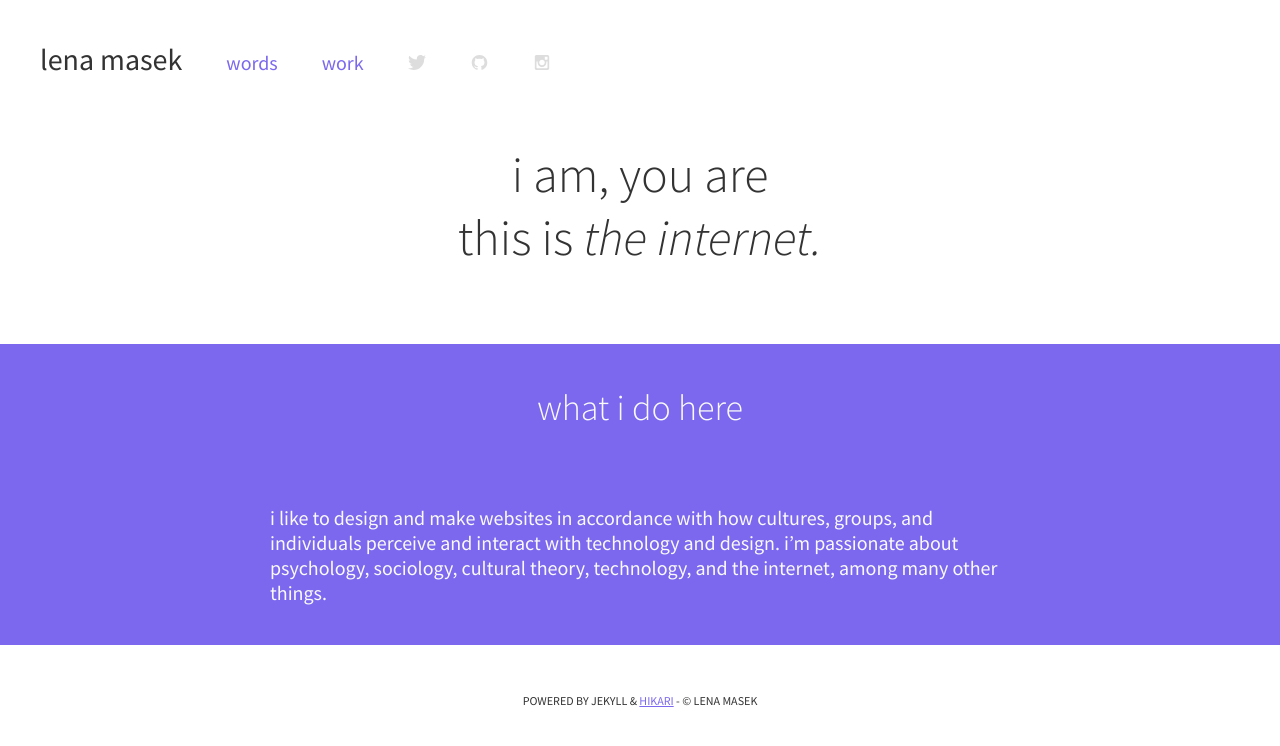
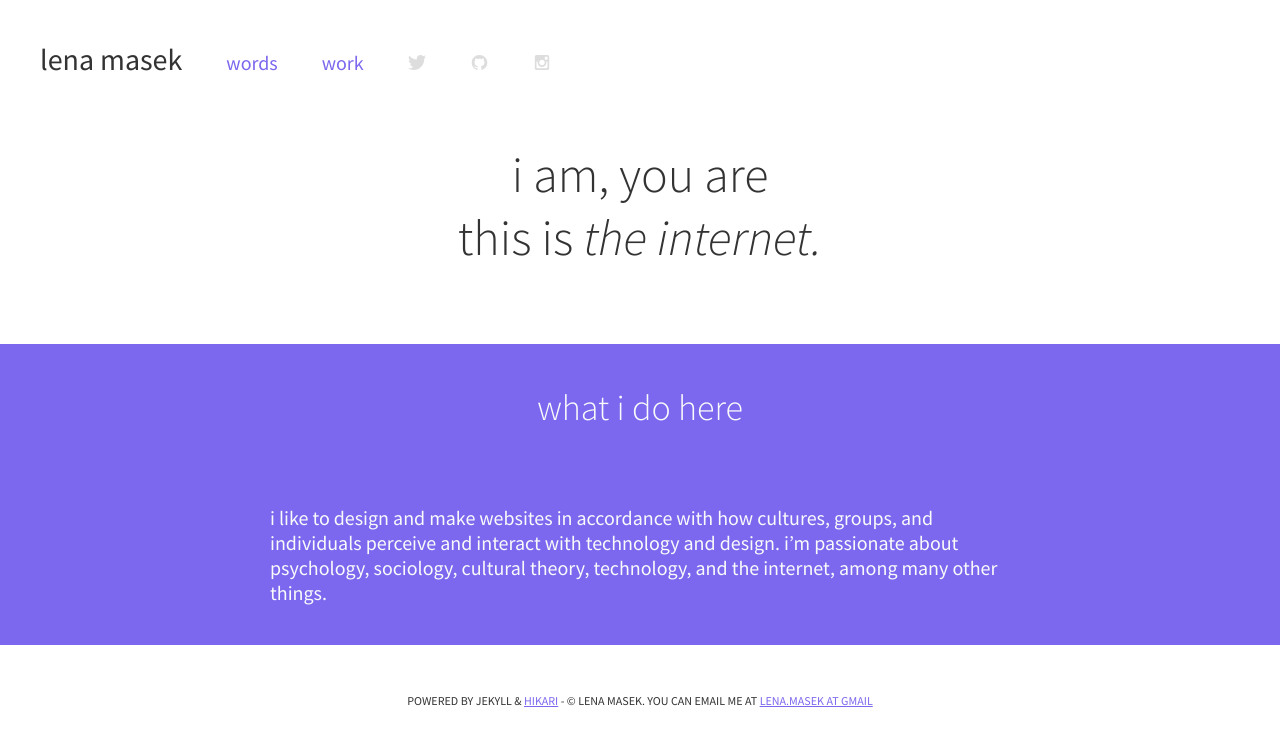
Before and after one commit to lenamasek/lenamasek.github.io, a Jekyll site: the page built from index.html, in a window 1280 px wide. Shown: the top 746 px of the page. Built offline with Jekyll 4.4.1, drawn with Linux system fonts in a browser that asks for light colours.

Commit message:
adding my email to the footer

```diff
--- a/_layouts/default.html
+++ b/_layouts/default.html
@@ -80,7 +80,7 @@
       </main>
 
       <footer>
-        <small>Powered by Jekyll &amp; <a href="https://github.com/m3xm/hikari-for-Jekyll">hikari</a> - &copy; {{ site.author }}</small>
+        <small>Powered by Jekyll &amp; <a href="https://github.com/m3xm/hikari-for-Jekyll">hikari</a> - &copy; {{ site.author }}. You can email me at <a href="mailto:lena.masek@gmail.com">lena.masek at gmail</a></small>
       </footer>
 
     </div>
```
